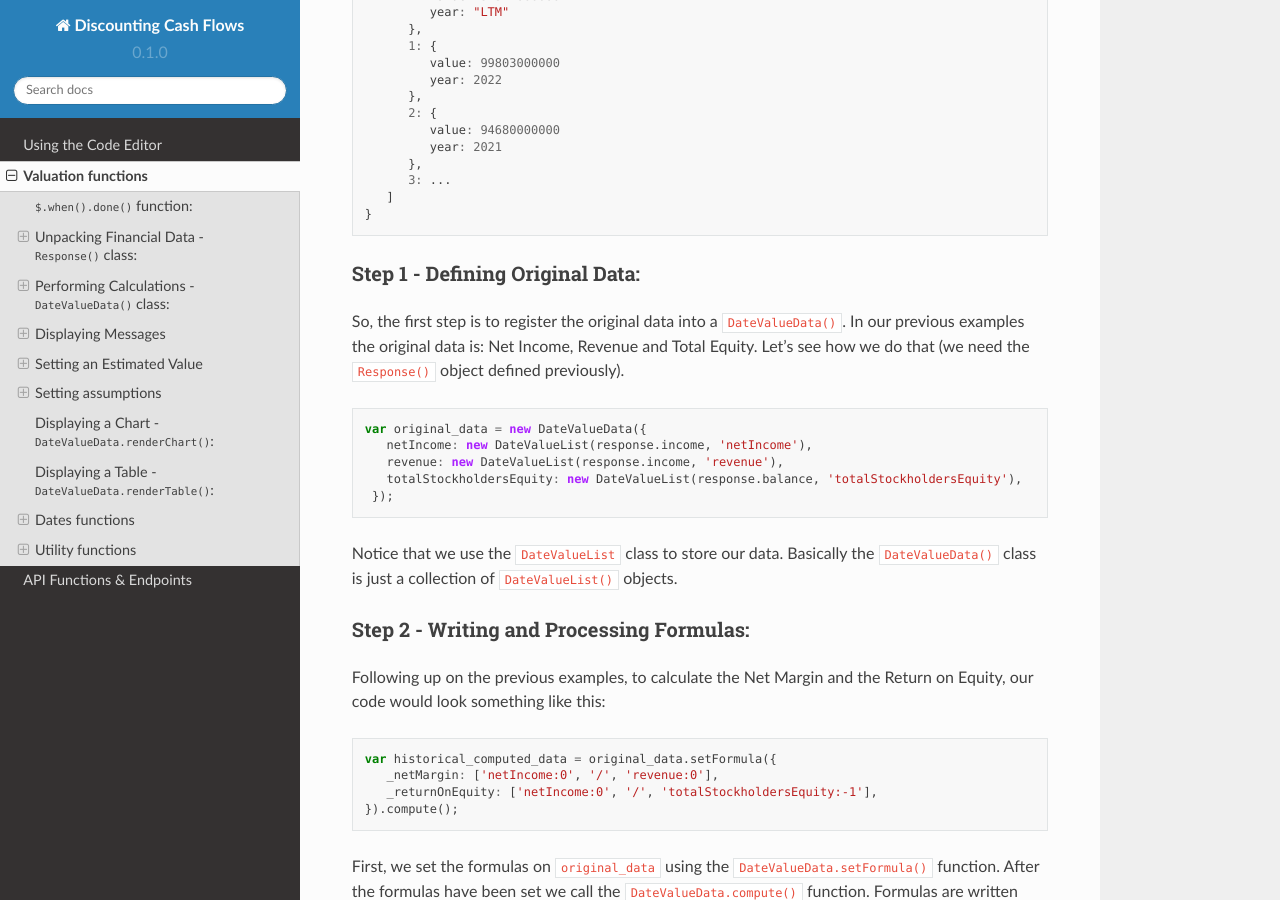
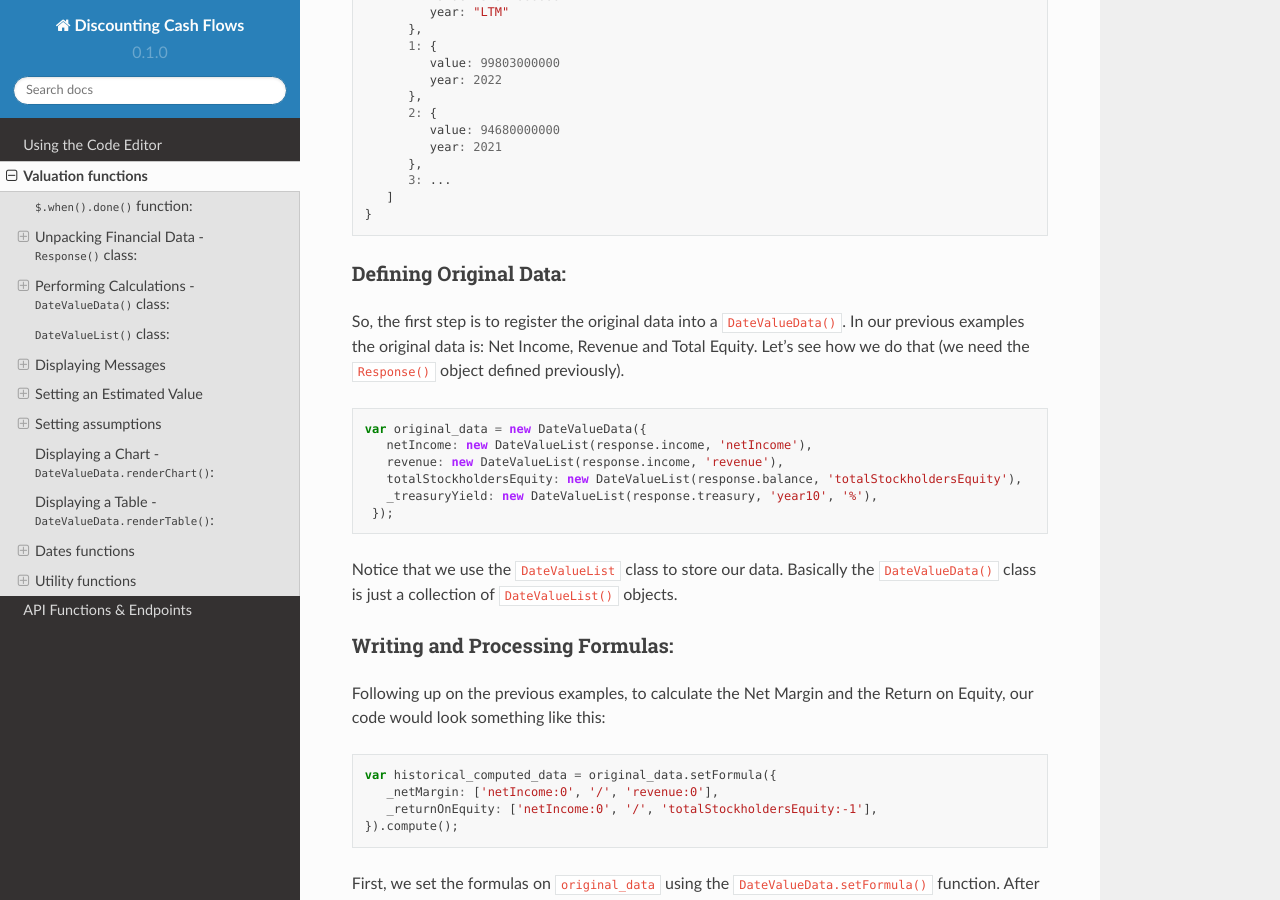
Before and after one commit to DiscountingCashFlows/readthedocs, a Sphinx documentation site: the page built from docs/source/functions.rst, in a window 1280 px wide and 900 px high, scrolled down 4122 px. Built offline with Sphinx 7.4.7 and the Read the Docs theme 2.0.0, drawn with Linux system fonts in a browser that asks for light colours; some of the changed text lies outside the part shown.

Commit message:
Update functions.rst

```diff
--- a/docs/source/functions.rst
+++ b/docs/source/functions.rst
@@ -179,8 +179,8 @@ Also, the class is called DateValueData because it stores pairs of Dates and Val
       ]
    }
 
-Step 1 - Defining Original Data:
-********************************
+Defining Original Data:
+***********************
 
 So, the first step is to register the original data into a ``DateValueData()``. In our previous examples the original data is: Net Income, Revenue and Total Equity. Let's see how we do that (we need the ``Response()`` object defined previously).
 
@@ -190,12 +190,13 @@ So, the first step is to register the original data into a ``DateValueData()``.
       netIncome: new DateValueList(response.income, 'netIncome'),
       revenue: new DateValueList(response.income, 'revenue'),
       totalStockholdersEquity: new DateValueList(response.balance, 'totalStockholdersEquity'),
+      _treasuryYield: new DateValueList(response.treasury, 'year10', '%'),
     });
 
 Notice that we use the ``DateValueList`` class to store our data. Basically the ``DateValueData()`` class is just a collection of ``DateValueList()`` objects.
 
-Step 2 - Writing and Processing Formulas:
-*****************************************
+Writing and Processing Formulas:
+********************************
 
 Following up on the previous examples, to calculate the Net Margin and the Return on Equity, our code would look something like this:
 
@@ -373,6 +374,15 @@ Full example:
       start_date: nextYear,
       keys: ['revenue', 'operatingCashFlow', 'freeCashFlow'],
     }).compute({'forecast_end_date': forecastEndDate});
+
+``DateValueList()`` class:
+--------------------------
+
+The ``DateValueList()`` class is a list of date-value pairs. Here is an example:
+
+.. code-block:: javascript
+
+   TODO: Example ...
 
 Displaying Messages
 -------------------
```
Also changed, not shown: other parts of docs/source/functions.rst (+1 -1 lines).
